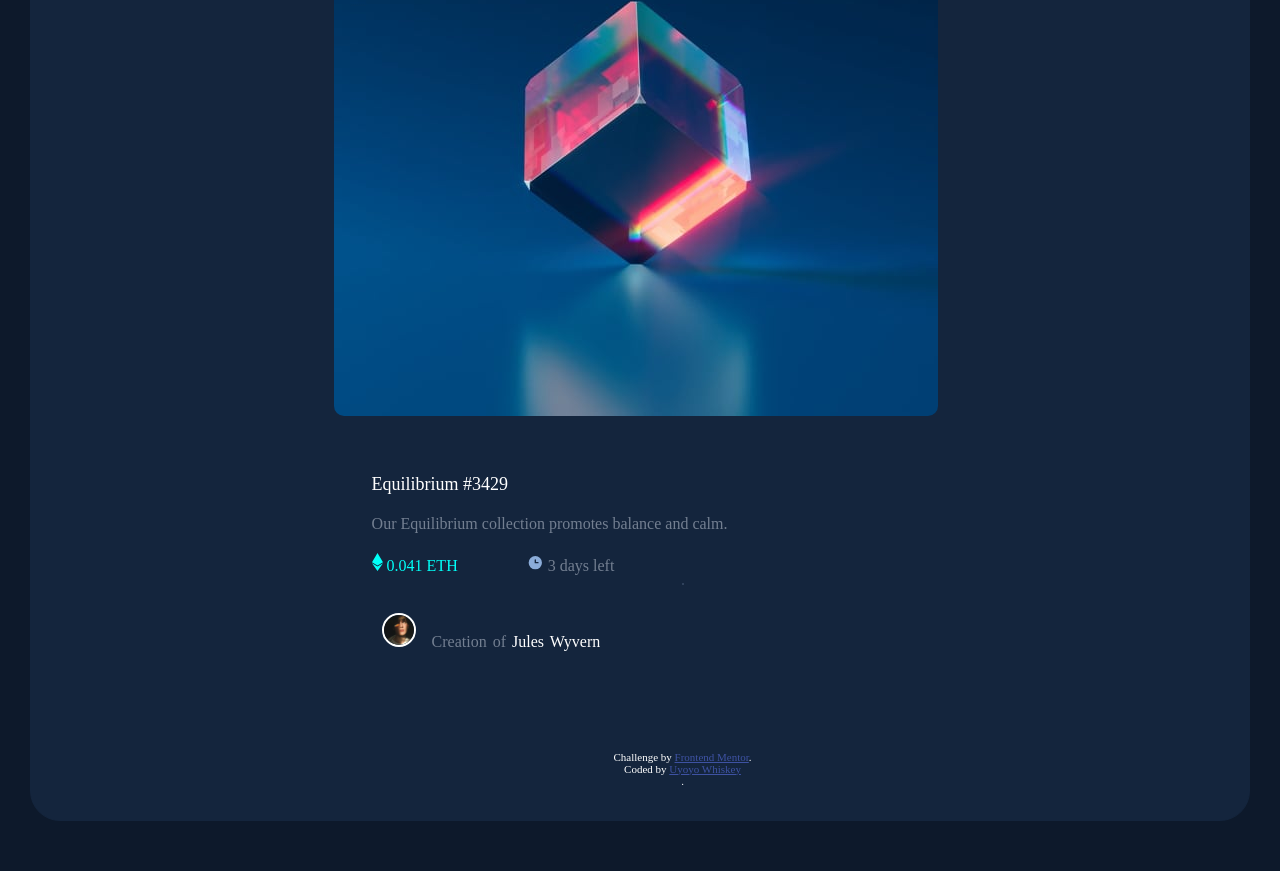
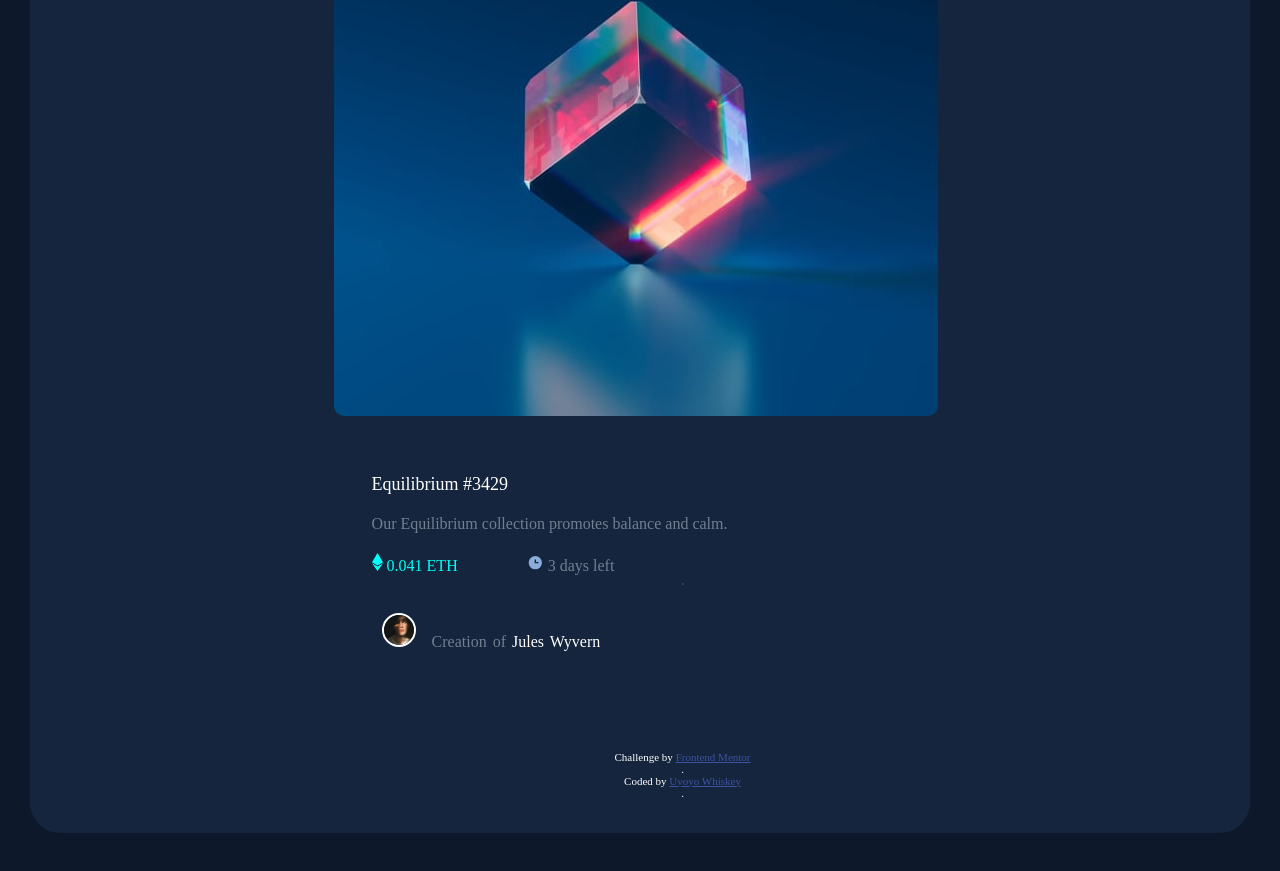
Before and after one commit to Uyoyo-W/NFT, a plain HTML site: page index.html in a window 1280 px wide. Shown: the part 289-1160 px from the top of the page. Drawn offline with Linux system fonts and the light colour scheme; a web font is replaced by a local one.

Commit message:
Update index.html

```diff
--- a/index.html
+++ b/index.html
@@ -49,7 +49,7 @@
 
 
           <div class="attribution">
-            Challenge by <a href="https://www.frontendmentor.io?ref=challenge" target="_blank">Frontend Mentor</a>.
+           <div> Challenge by <a href="https://www.frontendmentor.io?ref=challenge" target="_blank">Frontend Mentor</a></div>.
             <div>Coded by <a href="#">Uyoyo Whiskey</a></div>.
           </div>
         </div>
```
